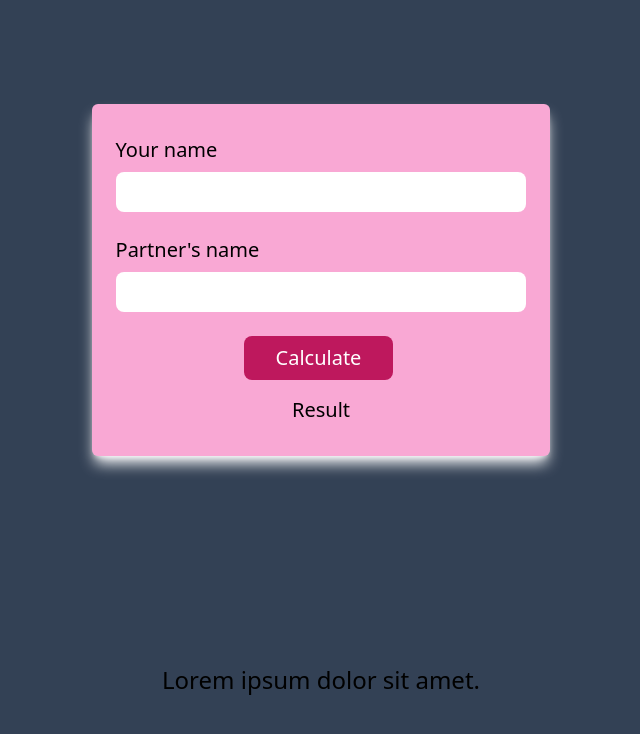
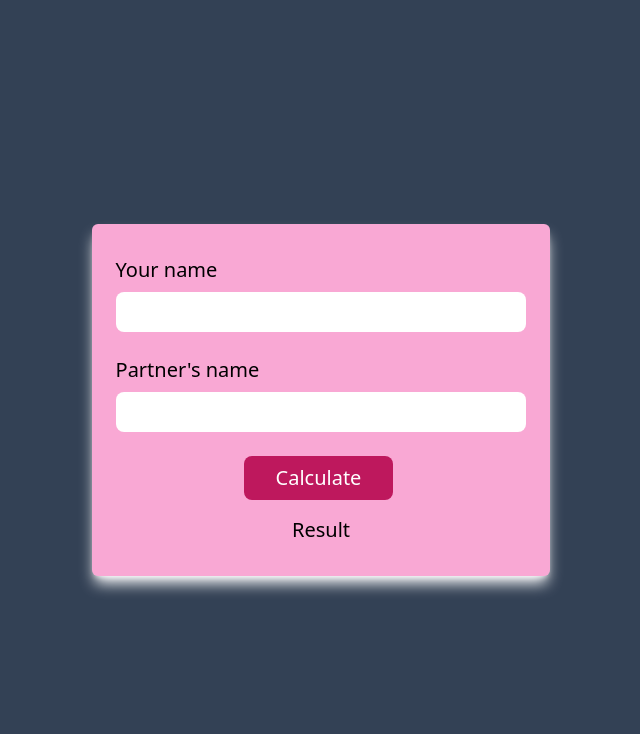
Before and after one commit to mulbahoplanojames/Love-Calculator, a website: page index.html in a window 1280 px wide. Shown: the whole page, without its empty margins (319-959 px from the left). Drawn offline with Linux system fonts and the light colour scheme.

Commit message:
Remove a ramdon lorem text

```diff
--- a/index.html
+++ b/index.html
@@ -40,8 +40,6 @@
           </div>
         </form>
       </div>
-
-      <h1 class="text-2xl">Lorem ipsum dolor sit amet.</h1>
     </div>
 
     <script src="./src/main.js"></script>
```
